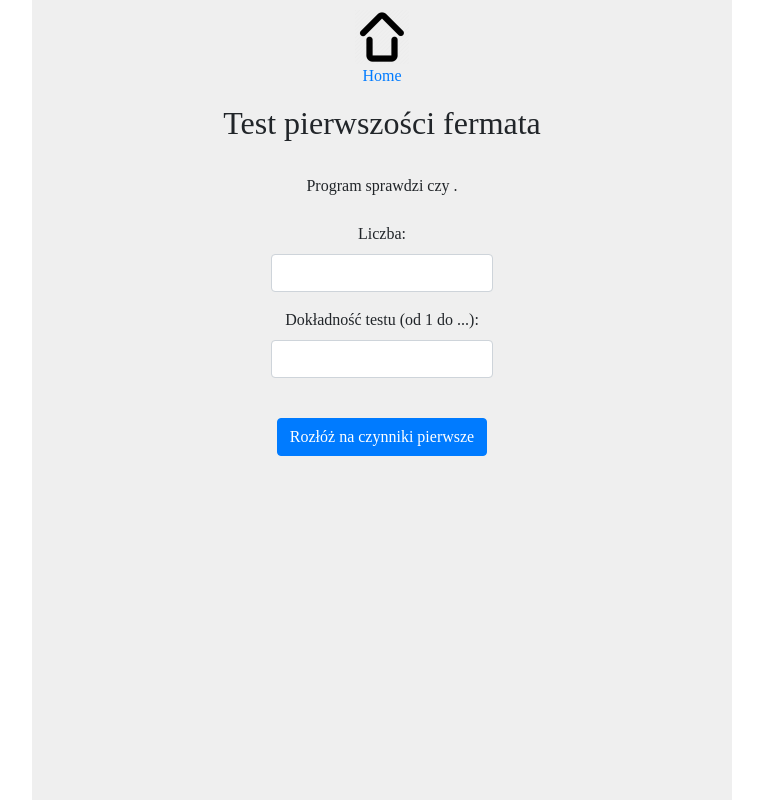
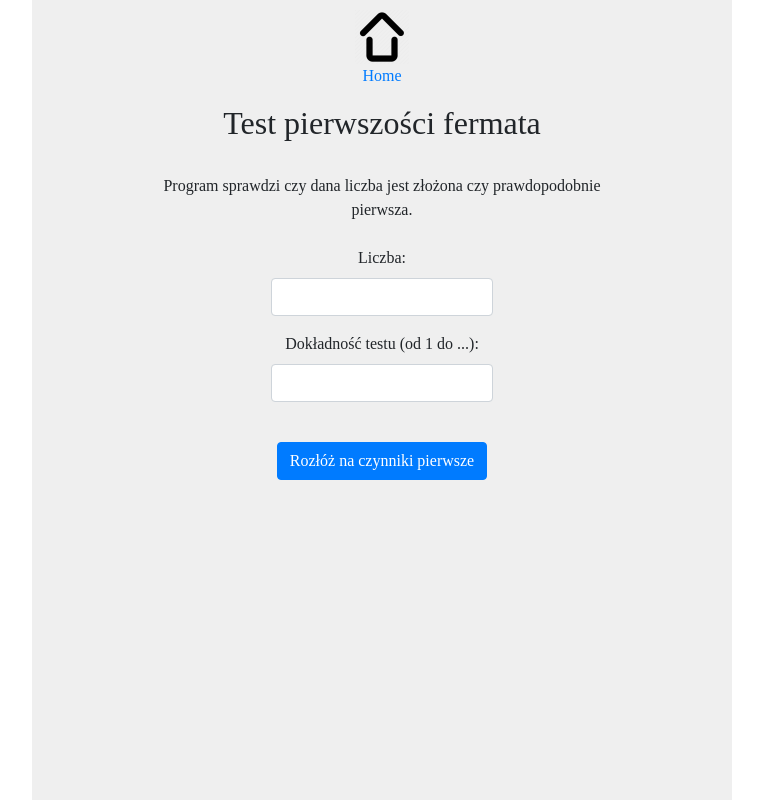
Before and after one commit to piotrecGit/teoria_liczb, a Flask app: page /fermat_test in a window 1280 px wide. Shown: the whole page, without its empty margins (258-1021 px from the left). Run offline with Flask 2, Linux system fonts and the light colour scheme; parts of the project's set-up code (start-up, migrations or seed data) failed here and were passed over; some libraries are stand-ins or nearby versions.

Commit message:
small correction

```diff
--- a/templates/fermat_test.html
+++ b/templates/fermat_test.html
@@ -9,7 +9,7 @@
   <h2 class="title">Test pierwszości fermata</h2>
     <br>
     <div style="text-align: center;">
-        Program sprawdzi czy .
+        Program sprawdzi czy dana liczba jest złożona czy prawdopodobnie pierwsza.
         <br>
         <br>
     </div>
```
